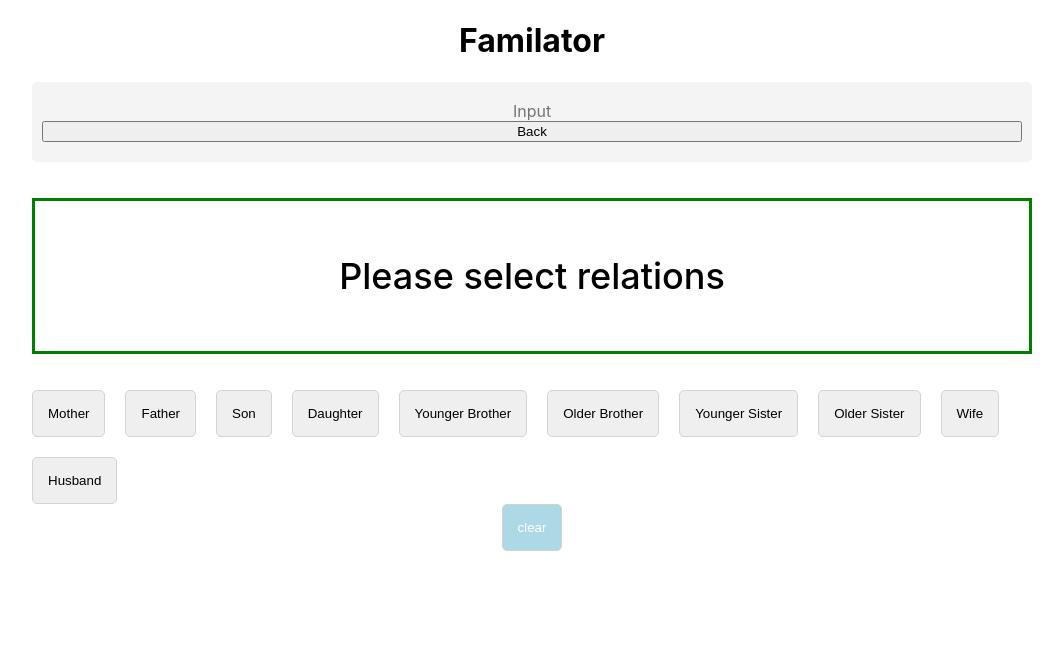
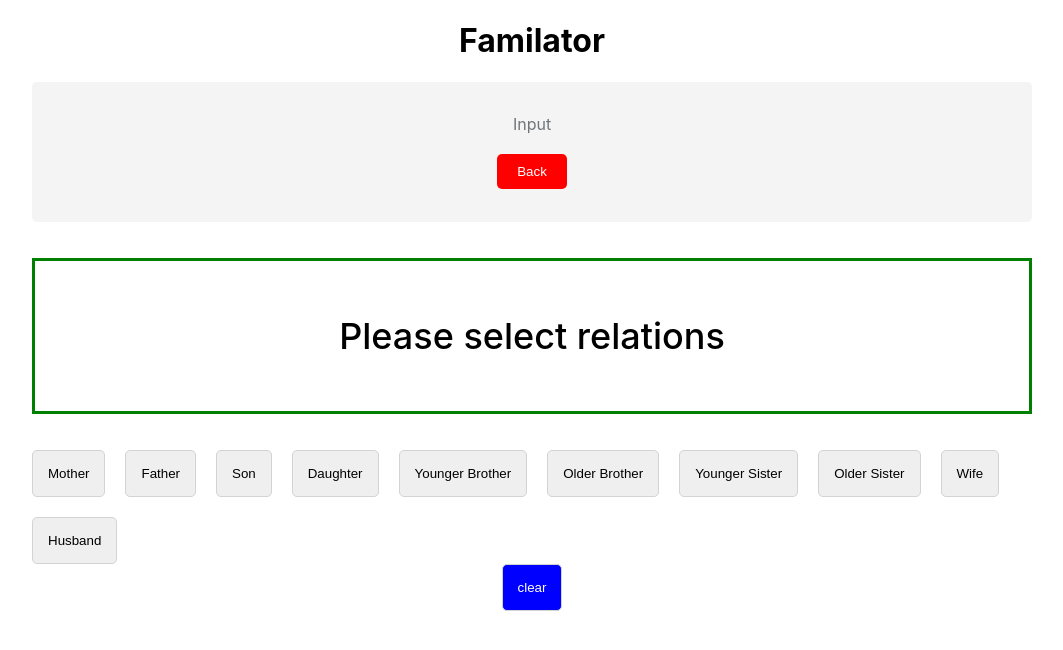
Before and after one commit to jayd74/familator, a React (Create React App) app: page / in a window 1280 px wide. Shown: the top 650 px of the page, without its empty margins (108-1171 px from the left). Built offline with nearby package versions, Linux system fonts and the light colour scheme.

Commit message:
Style back btn

```diff
--- a/src/components/Familator/index.jsx
+++ b/src/components/Familator/index.jsx
@@ -78,19 +78,34 @@ const InputArea = styled.p`
   display: flex;
   flex-direction: column;
   justify-content: center;
-  height: 60px;
+  align-items: center;
+  min-height: 120px;
 
   span {
     color: black;
+    padding: 10px;
+  }
+
+  button {
+    width: max-content;
+    background: red;
+    color: white;
+    padding: 10px 20px;
+    border-radius: 5px;
+    border-style: none;
+
+    &:hover {
+      background-color: darkred;
+    }
   }
 `;
 
 const ClearBtn = styled(Button)`
-  background: lightblue;
+  background: blue;
   color: white;
 
   &:hover {
-    background: blue;
+    background: darkblue;
     cursor: pointer;
   }
 `;
```
